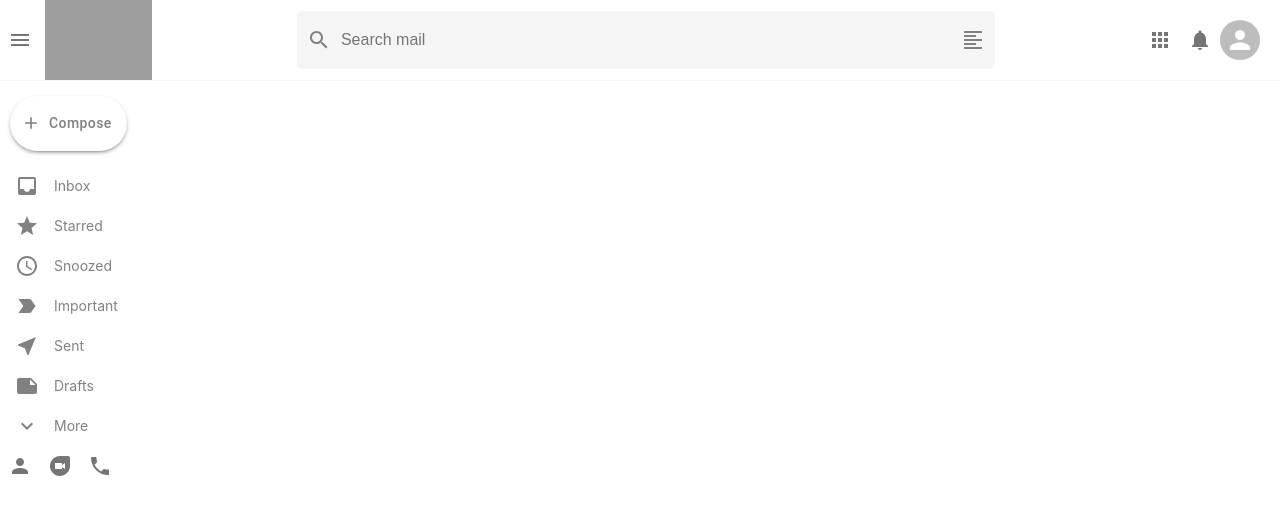
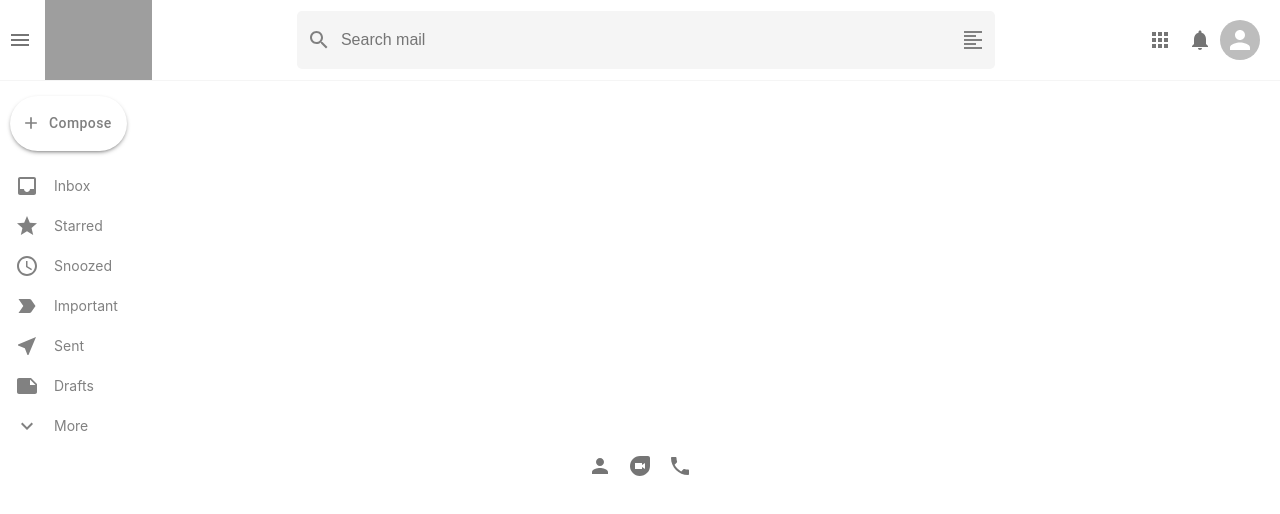
Before and after one commit to Supakornn/gmail-clone, a React (Create React App) app: page / in a window 1280 px wide. Shown: the top 514 px of the page. Built offline with nearby package versions, Linux system fonts and the light colour scheme; grey boxes are pictures that could not be loaded.

Commit message:
initial commit

```diff
--- a/package.json
+++ b/package.json
@@ -14,6 +14,7 @@
     "react": "^18.1.0",
     "react-dom": "^18.1.0",
     "react-redux": "^8.0.2",
+    "react-router-dom": "6",
     "react-scripts": "5.0.1",
     "styled-components": "^5.3.5",
     "web-vitals": "^2.1.4"
--- a/src/layouts/Sidebar.jsx
+++ b/src/layouts/Sidebar.jsx
@@ -27,7 +27,10 @@ const SidebarContainer = styled.div`
   }
 `;
 
-const SidebarFooterContainer = styled.div``;
+const SidebarFooterContainer = styled.div`
+  display: flex;
+  justify-content: center;
+`;
 
 const Sidebar = () => {
   return (
```
Also changed, not shown: 1 other file (tests, documents, lock files or other folders).
